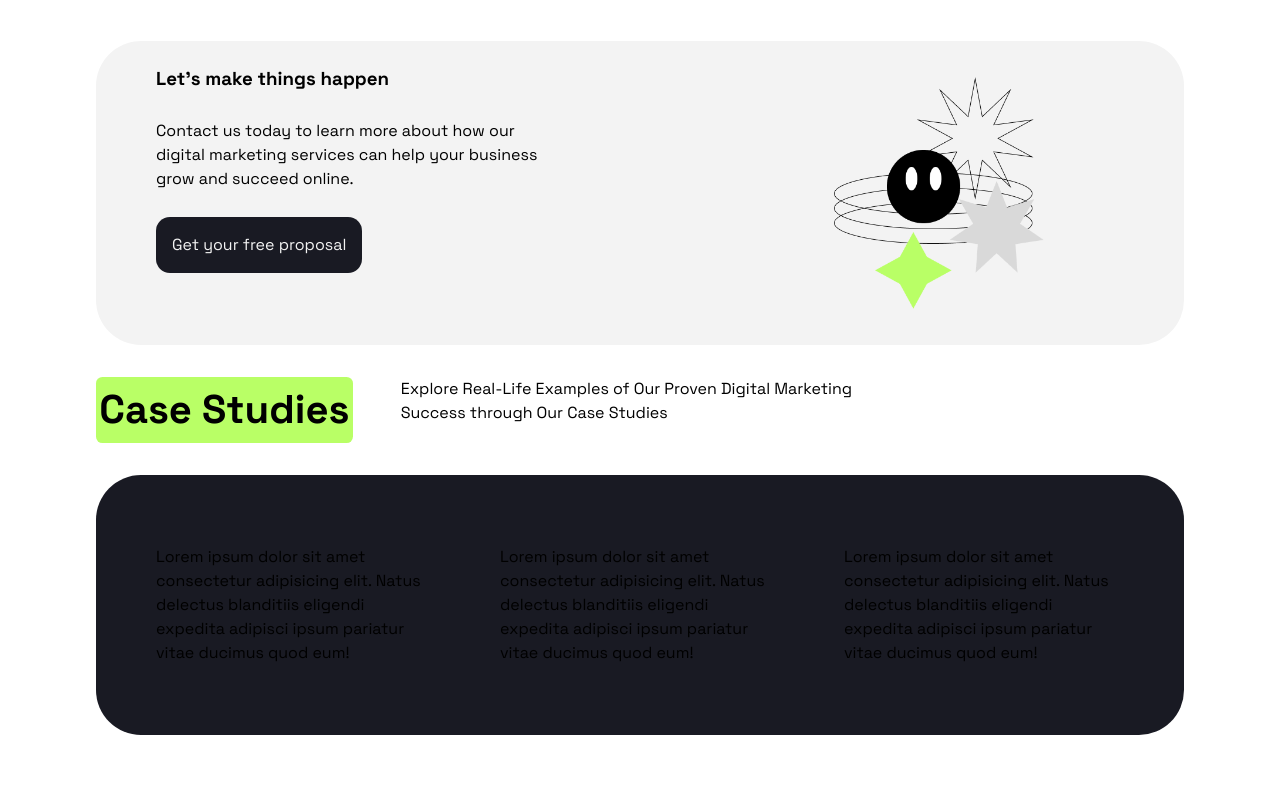
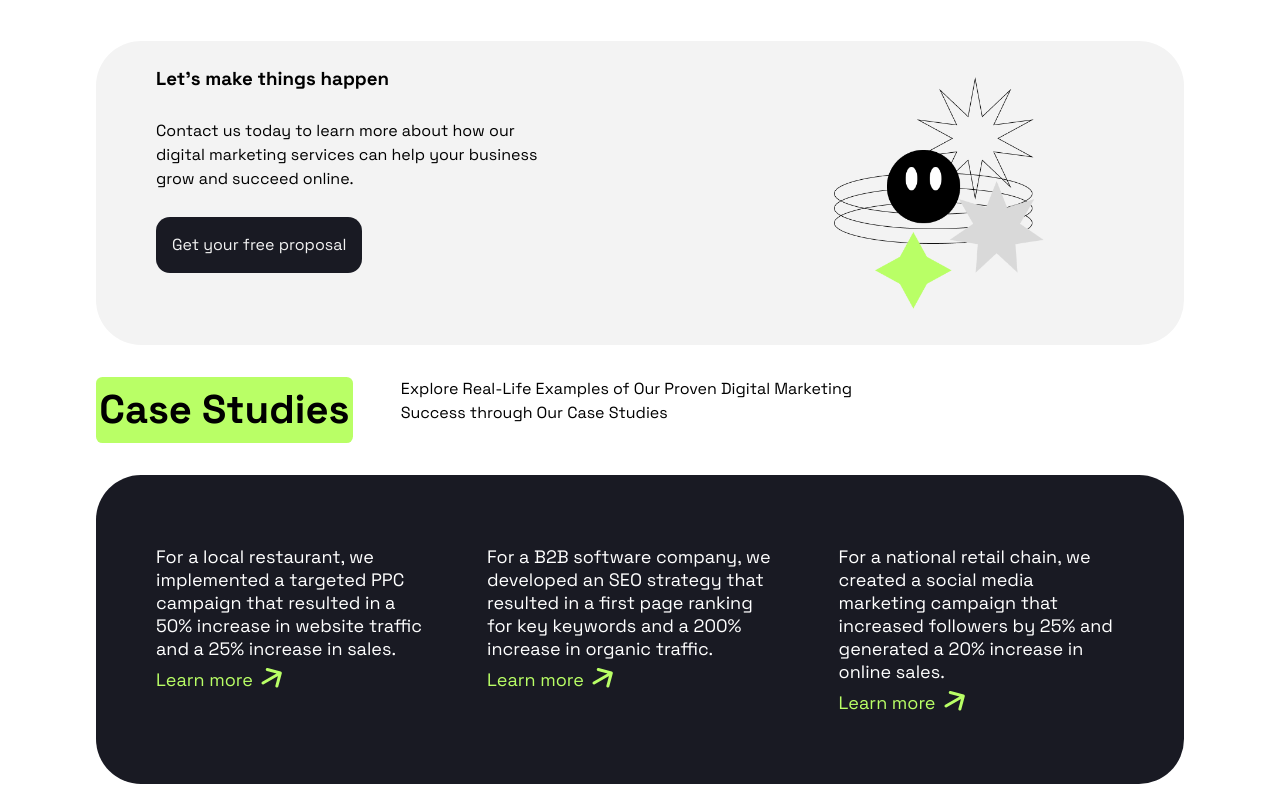
Before and after one commit to RonenTGreat/positivus-landing-page, a React (Vite) app: page / in a window 1280 px wide. Shown: the part 1737-2537 px from the top of the page. Before the commit the page ends 2488 px from the top, so only its background shows below. Built offline with nearby package versions, Linux system fonts and the light colour scheme.

Commit message:
cases studeis section completed

```diff
--- a/src/App.jsx
+++ b/src/App.jsx
@@ -1,4 +1,4 @@
-import Casestudies from "./casestudies/casestudies.component";
+import Casestudies from "./components/casestudies/casestudies.component";
 import Header from "./components/header/header.component";
 import Hero from "./components/hero/hero.component";
 import Services from "./components/services/services.component";
--- a/src/casestudies/casestudies.component.jsx
+++ /dev/null
@@ -1,35 +0,0 @@
-import "./casestudies.styles.css";
-
-const Casestudies = () => {
-  return (
-    <section className="case-section container">
-      <article className="case-header">
-        <h2 className="sub-heading">Case Studies</h2>
-        <p>
-          Explore Real-Life Examples of Our Proven Digital Marketing Success
-          through Our Case Studies
-        </p>
-      </article>
-
-      <article className="cases">
-        <p>
-          Lorem ipsum dolor sit amet consectetur adipisicing elit. Natus
-          delectus blanditiis eligendi expedita adipisci ipsum pariatur vitae
-          ducimus quod eum!
-        </p>
-        <p>
-          Lorem ipsum dolor sit amet consectetur adipisicing elit. Natus
-          delectus blanditiis eligendi expedita adipisci ipsum pariatur vitae
-          ducimus quod eum!
-        </p>
-        <p>
-          Lorem ipsum dolor sit amet consectetur adipisicing elit. Natus
-          delectus blanditiis eligendi expedita adipisci ipsum pariatur vitae
-          ducimus quod eum!
-        </p>
-      </article>
-    </section>
-  );
-};
-
-export default Casestudies;
--- /dev/null
+++ b/src/components/casestudies/casestudies.component.jsx
@@ -0,0 +1,80 @@
+import "./casestudies.styles.css";
+
+const Casestudies = () => {
+  return (
+    <section className="case-section container">
+      <article className="case-header">
+        <h2 className="sub-heading">Case Studies</h2>
+        <p>
+          Explore Real-Life Examples of Our Proven Digital Marketing Success
+          through Our Case Studies
+        </p>
+      </article>
+
+      <article className="cases">
+        <p>
+          For a local restaurant, we implemented a targeted PPC campaign that
+          resulted in a 50% increase in website traffic and a 25% increase in
+          sales.
+          <a href="#">
+            Learn more{" "}
+            <svg
+              xmlns="http://www.w3.org/2000/svg"
+              width="21"
+              height="20"
+              viewBox="0 0 21 20"
+              fill="none"
+            >
+              <path
+                d="M1.25 13.701C0.532561 14.1152 0.286748 15.0326 0.700962 15.75C1.11518 16.4674 2.03256 16.7133 2.75 16.299L1.25 13.701ZM20.7694 5.38823C20.9838 4.58803 20.5089 3.76552 19.7087 3.55111L6.66874 0.0570541C5.86854 -0.157359 5.04603 0.317515 4.83162 1.11771C4.61721 1.91791 5.09208 2.74042 5.89228 2.95483L17.4834 6.06066L14.3776 17.6518C14.1631 18.452 14.638 19.2745 15.4382 19.4889C16.2384 19.7033 17.0609 19.2284 17.2753 18.4282L20.7694 5.38823ZM2.75 16.299L20.0705 6.29904L18.5705 3.70096L1.25 13.701L2.75 16.299Z"
+                fill="#B9FF66"
+              />
+            </svg>
+          </a>
+        </p>
+        <p>
+          For a B2B software company, we developed an SEO strategy that resulted
+          in a first page ranking for key keywords and a 200% increase in
+          organic traffic.
+          <a href="#">
+            Learn more{" "}
+            <svg
+              xmlns="http://www.w3.org/2000/svg"
+              width="21"
+              height="20"
+              viewBox="0 0 21 20"
+              fill="none"
+            >
+              <path
+                d="M1.25 13.701C0.532561 14.1152 0.286748 15.0326 0.700962 15.75C1.11518 16.4674 2.03256 16.7133 2.75 16.299L1.25 13.701ZM20.7694 5.38823C20.9838 4.58803 20.5089 3.76552 19.7087 3.55111L6.66874 0.0570541C5.86854 -0.157359 5.04603 0.317515 4.83162 1.11771C4.61721 1.91791 5.09208 2.74042 5.89228 2.95483L17.4834 6.06066L14.3776 17.6518C14.1631 18.452 14.638 19.2745 15.4382 19.4889C16.2384 19.7033 17.0609 19.2284 17.2753 18.4282L20.7694 5.38823ZM2.75 16.299L20.0705 6.29904L18.5705 3.70096L1.25 13.701L2.75 16.299Z"
+                fill="#B9FF66"
+              />
+            </svg>
+          </a>
+        </p>
+        <p>
+          For a national retail chain, we created a social media marketing
+          campaign that increased followers by 25% and generated a 20% increase
+          in online sales.
+          <a href="#">
+            Learn more{" "}
+            <svg
+              xmlns="http://www.w3.org/2000/svg"
+              width="21"
+              height="20"
+              viewBox="0 0 21 20"
+              fill="none"
+            >
+              <path
+                d="M1.25 13.701C0.532561 14.1152 0.286748 15.0326 0.700962 15.75C1.11518 16.4674 2.03256 16.7133 2.75 16.299L1.25 13.701ZM20.7694 5.38823C20.9838 4.58803 20.5089 3.76552 19.7087 3.55111L6.66874 0.0570541C5.86854 -0.157359 5.04603 0.317515 4.83162 1.11771C4.61721 1.91791 5.09208 2.74042 5.89228 2.95483L17.4834 6.06066L14.3776 17.6518C14.1631 18.452 14.638 19.2745 15.4382 19.4889C16.2384 19.7033 17.0609 19.2284 17.2753 18.4282L20.7694 5.38823ZM2.75 16.299L20.0705 6.29904L18.5705 3.70096L1.25 13.701L2.75 16.299Z"
+                fill="#B9FF66"
+              />
+            </svg>
+          </a>
+        </p>
+      </article>
+    </section>
+  );
+};
+
+export default Casestudies;
--- a/src/casestudies/casestudies.styles.css
+++ b/src/components/casestudies/casestudies.styles.css
@@ -17,3 +17,21 @@
   border-radius: 2.8125rem;
   background: var(--dark, #191a23);
 }
+
+.cases p {
+  color: #fff;
+  font-size: 1.125rem;
+  font-weight: 400;
+  line-height: normal;
+}
+
+.cases a{
+  color: var(--green);
+  display: flex;
+  gap: 0.5rem;
+  margin-top: 0.5rem;
+}
+
+.cases a:hover{
+  opacity: 0.8;
+}
```
